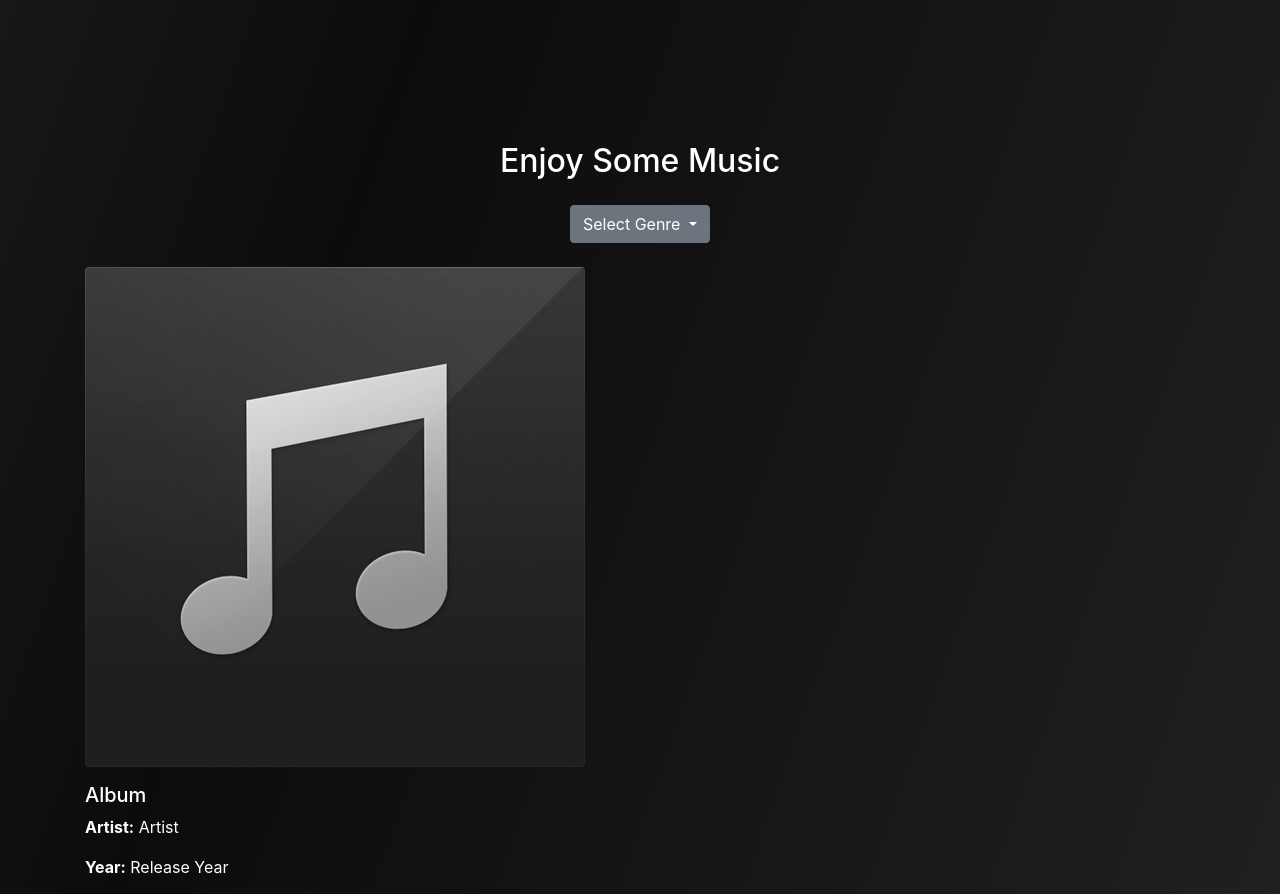
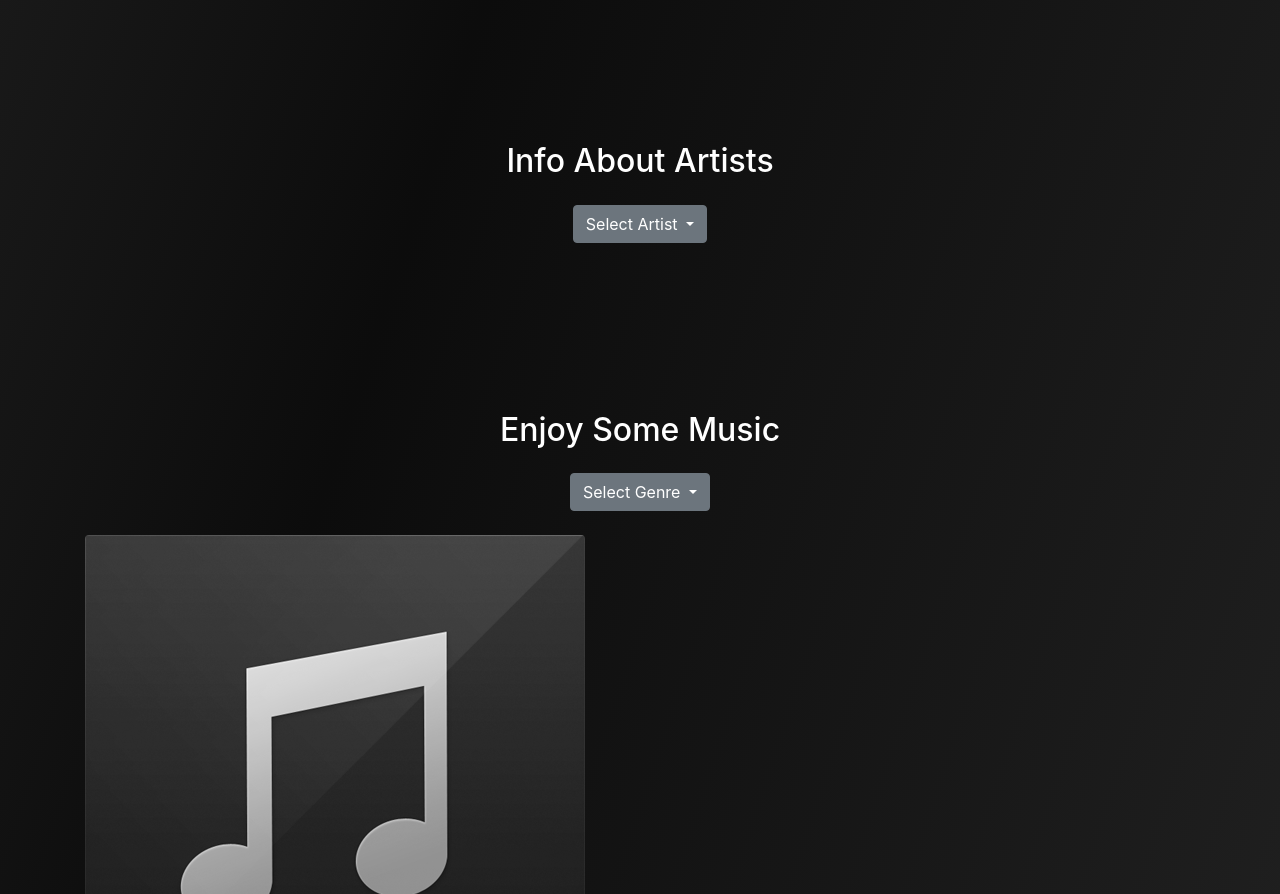
Before and after one commit to dacods/atlas-bootstrap, a plain HTML site: page index.html in a window 1280 px wide. Shown: the part 2421-3315 px from the top of the page. Drawn offline with nearby package versions, Linux system fonts and the light colour scheme; a web font is replaced by a local one.

Commit message:
Added if statement to main.js to keep artist selection from song selection

```diff
--- a/index.html
+++ b/index.html
@@ -325,7 +325,20 @@
                 </a>
             </div>
     </section>
-    <!-- Album Selection with Dropdown and Aside -->
+    <section class="container my-5 pt-5 pb-5">
+        <h2 class="text-center mb-4 text-white">Info About Artists</h2>
+        <div class="mb-4 text-center">
+            <div class="dropdown d-inline-block">
+                <button class="btn btn-secondary dropdown-toggle" type="button" id="artistDropdown" data-toggle="dropdown" aria-haspopup="true" aria-expanded="false">
+                    Select Artist
+                </button>
+                <div class="dropdown-menu"  aria-labelledby="artistDropdown">
+                    <a class="dropdown-item" href="#" data-toggle="collapse" data-target="#luckiInfo" aria-expanded="false" aria-controls="luckiInfo">Lucki</a>
+                </div>
+            </div>
+        </div>
+    </section>
+    <!-- Free Selection with Dropdown and Aside -->
     <section id="Music" class="container my-5 pt-5 pb-5">
         <h2 class="text-center mb-4 text-white">Enjoy Some Music</h2>
         <div class="mb-4 text-center">
--- a/scripts/main.js
+++ b/scripts/main.js
@@ -32,6 +32,7 @@ $(document).ready(function() {
   $('.dropdown-item').click(function(e) {
     e.preventDefault();
     const selectedGenre = $(this).data('genre');
+    if (selectedGenre) {
       const genreText = $(this).text();
 
       $('#genreDropdown').text(genreText);
@@ -45,5 +46,6 @@ $(document).ready(function() {
 
         $('#spotifyPlayer').html(data.spotifyEmbed);
       }
+    }
   });
 });
```
Lines whose indentation alone changed are shown as unchanged.
